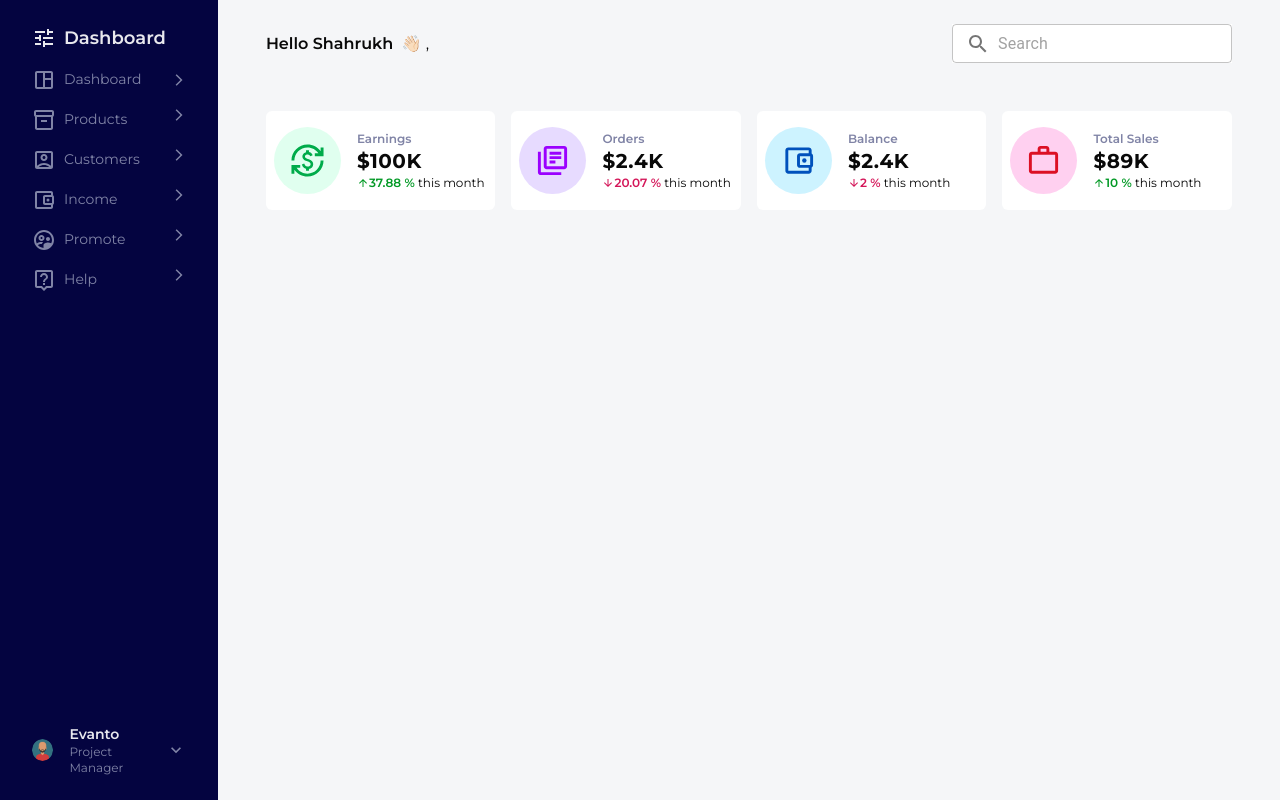
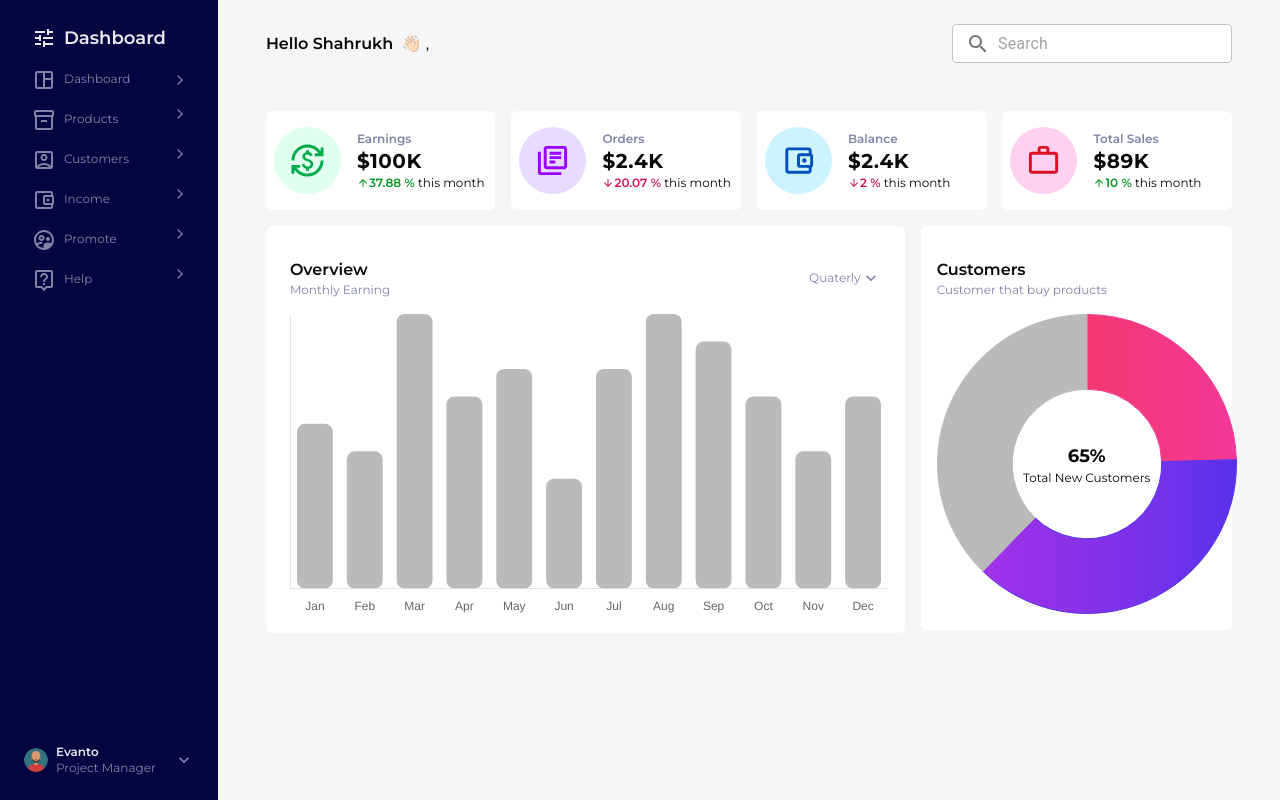
Before and after one commit to IzaanAnwar/fitpeo-assign, a React (Vite) app: page / in a window 1280 px wide. Built offline with nearby package versions, Linux system fonts and the light colour scheme.

Commit message:
doughnut and bar chart

```diff
--- a/package.json
+++ b/package.json
@@ -15,7 +15,9 @@
     "@mui/icons-material": "^5.14.13",
     "@mui/material": "^5.14.13",
     "@mui/styles": "^5.14.13",
+    "chart.js": "^4.4.0",
     "react": "^18.2.0",
+    "react-chartjs-2": "^5.2.0",
     "react-dom": "^18.2.0"
   },
   "devDependencies": {
--- a/src/App.tsx
+++ b/src/App.tsx
@@ -5,6 +5,8 @@ import EarningsIcon from "@mui/icons-material/CurrencyExchangeOutlined";
 import OrderBookIcon from "@mui/icons-material/LibraryBooksOutlined";
 import BalanceAccountIcon from "@mui/icons-material/AccountBalanceWalletOutlined";
 import TotalSalesIcon from "@mui/icons-material/WorkOutlineOutlined";
+import CustomerStats from "./components/CustomersStats";
+import EarningOverview from "./components/EarningOverview";
 // block lg:flex justify-between items-center px-2 md:px-12 py-4 md:py-6
 function App() {
   return (
@@ -52,6 +54,14 @@ function App() {
                 />
               </div>
             </div>
+            <div className="grid grid-cols-1 md:grid-cols-3 gap-4 my-4">
+              <div className="md:col-span-2">
+                <EarningOverview />
+              </div>
+              <div className="col-span-1">
+                <CustomerStats />
+              </div>
+            </div>
           </section>
         </div>
       </div>
--- /dev/null
+++ b/src/components/CustomersStats.tsx
@@ -0,0 +1,100 @@
+import { Chart as ChartJS, ArcElement } from "chart.js";
+import { Doughnut } from "react-chartjs-2";
+
+ChartJS.register(ArcElement);
+
+type GardientColors = {
+  st: string;
+  qr?: string;
+  hf: string;
+  tqr?: string;
+  en: string;
+};
+const getGradient = (chart: ChartJS, grColors: GardientColors) => {
+  const {
+    ctx,
+    chartArea: { left, right },
+  } = chart;
+  const gradientSegment = ctx.createLinearGradient(left, 0, right, 0);
+  gradientSegment.addColorStop(0, grColors.st);
+  if (grColors.qr) {
+    gradientSegment.addColorStop(0.25, grColors.qr);
+  }
+  gradientSegment.addColorStop(0.5, grColors.hf);
+  if (grColors.tqr) {
+    gradientSegment.addColorStop(0.75, grColors.tqr);
+  }
+  gradientSegment.addColorStop(1, grColors.en);
+  return gradientSegment;
+};
+
+/** Mock Data For the Doughnut chart
+ * (will be fethced from server in real world cases)
+ */
+export const data = {
+  labels: ["New", "Exsiting"],
+  datasets: [
+    {
+      label: "Total Customers",
+      data: [6.5, 10, 10],
+
+      backgroundColor: (context: any) => {
+        const chart = context.chart as ChartJS;
+        const { chartArea } = chart;
+        if (!chartArea) {
+          return;
+        }
+        if (context.dataIndex === 0) {
+          const colors: GardientColors = {
+            st: "#f33844",
+            hf: "#f33870",
+            en: "#F33898",
+          };
+          return getGradient(chart, colors);
+        } else if (context.dataIndex === 1) {
+          const colors: GardientColors = {
+            st: "#b532e9",
+            qr: "#9932e9",
+            hf: "#8732e9",
+            tqr: "#7232e9",
+            en: "#5732e9",
+          };
+          return getGradient(chart, colors);
+        } else {
+          return "#bababa";
+        }
+
+        // ["#F33898", "#5732e9"];
+      },
+      borderColor: ["#F33898", "#5732e9", "#bababa"],
+      borderWidth: 1,
+    },
+  ],
+  textCenter: "65% Total New Customers",
+};
+
+const CustomerStats = () => {
+  return (
+    <div className="p-4 rounded-md bg-primary-bg">
+      <div className="py-4">
+        <span>
+          <h3 className="font-semibold">Customers</h3>
+          <p className="text-light-text-sc text-xs">
+            Customer that buy products
+          </p>
+        </span>
+      </div>
+      <div className="max-w-screen md:min-w-fit relative">
+        <Doughnut data={data} />
+        <div className="absolute inset-0 flex flex-col items-center justify-center">
+          <div className="text-center max-w-fit">
+            <h1 className="text-lg font-bold">65%</h1>
+            <p className="text-xs">Total New Customers</p>
+          </div>
+        </div>
+      </div>
+    </div>
+  );
+};
+
+export default CustomerStats;
--- /dev/null
+++ b/src/components/EarningOverview.tsx
@@ -0,0 +1,85 @@
+import {
+  Chart as ChartJS,
+  CategoryScale,
+  LinearScale,
+  BarElement,
+} from "chart.js";
+import { Bar } from "react-chartjs-2";
+import ExpandDownIcon from "@mui/icons-material/KeyboardArrowDownOutlined";
+
+ChartJS.register(CategoryScale, LinearScale, BarElement);
+
+const options = {
+  responsive: true,
+  plugins: {
+    legend: {
+      display: false, // You can hide the legend if you don't need it
+    },
+  },
+  scales: {
+    x: {
+      grid: {
+        display: false, // Hide the x-axis grid lines
+      },
+    },
+    y: {
+      beginAtZero: true,
+      grid: {
+        display: false, // You can choose to display y-axis grid lines
+      },
+      ticks: {
+        display: false,
+      },
+    },
+  },
+};
+
+const labels = [
+  "Jan",
+  "Feb",
+  "Mar",
+  "Apr",
+  "May",
+  "Jun",
+  "Jul",
+  "Aug",
+  "Sep",
+  "Oct",
+  "Nov",
+  "Dec",
+];
+
+export const data = {
+  labels,
+  datasets: [
+    {
+      label: "Earnings of last 12 Months",
+      data: [60, 50, 100, 70, 80, 40, 80, 100, 90, 70, 50, 70],
+      backgroundColor: "#bababa",
+      hoverBackgroundColor: "#7232e9",
+      borderRadius: 8,
+      borderSkipped: false,
+    },
+  ],
+};
+
+const EarningOverview = () => {
+  return (
+    <div className="p-4 rounded-md  bg-primary-bg">
+      <div className="flex justify-between items-center py-4">
+        <span className="px-2">
+          <h3 className="font-semibold">Overview</h3>
+          <p className="text-xs text-light-text-sc">Monthly Earning</p>
+        </span>
+        <span className="px-2 flex justify-around text-xs text-light-text-sc items-center">
+          <p>Quaterly</p>
+          <ExpandDownIcon fontSize="small" />
+        </span>
+      </div>
+      <div className="max-w-screen md:min-w-fit">
+        <Bar options={options} data={data} />
+      </div>
+    </div>
+  );
+};
+export default EarningOverview;
--- a/src/components/SidePanel.tsx
+++ b/src/components/SidePanel.tsx
@@ -9,7 +9,7 @@ import ExpandArrowIcon from "@mui/icons-material/ArrowForwardIosOutlined";
 import ExpandDownIcon from "@mui/icons-material/KeyboardArrowDownOutlined";
 const SidePanel = () => {
   return (
-    <div className="hidden md:flex flex-col justify-between text-sm w-1/2 md:w-[24%] lg:w-[20%] bg-accent-primary min-h-screen text-left text-light-text-sc p-4 ">
+    <div className="hidden md:flex flex-col justify-between text-xs w-1/2 md:w-[24%] lg:w-[20%] bg-accent-primary min-h-screen text-left text-light-text-sc p-4 ">
       <div>
         <div className="font-semibold py-2 px-4 text-light-text-pr flex justify-start items-center">
           <SettingsIcon />
@@ -71,14 +71,14 @@ const SidePanel = () => {
           <ExpandArrowIcon fontSize="inherit" />
         </div>
       </div>
-      <div className="rounded-md px-4 py-2 flex justify-between items-center hover:bg-accent-hover hover:text-light-text-pr duration-100">
+      <div className="rounded-md p-2 flex justify-between items-center hover:bg-accent-hover hover:text-light-text-pr duration-100">
         <span className="flex justify-start items-center">
           <img
             src="/dummy-usr.png"
             alt="User"
             className="rounded-full w-[28%] h-[28%] md:w-[24%]  md:h-[24%] lg:w-[16%] lg-h[16%]"
           />
-          <div className="px-4">
+          <div className="px-2">
             <h6 className="font-semibold text-light-text-pr">Evanto</h6>
             <p className="text-light-text-sc text-xs ">Project Manager</p>
           </div>
```
Also changed, not shown: 1 other file (tests, documents, lock files or other folders).
